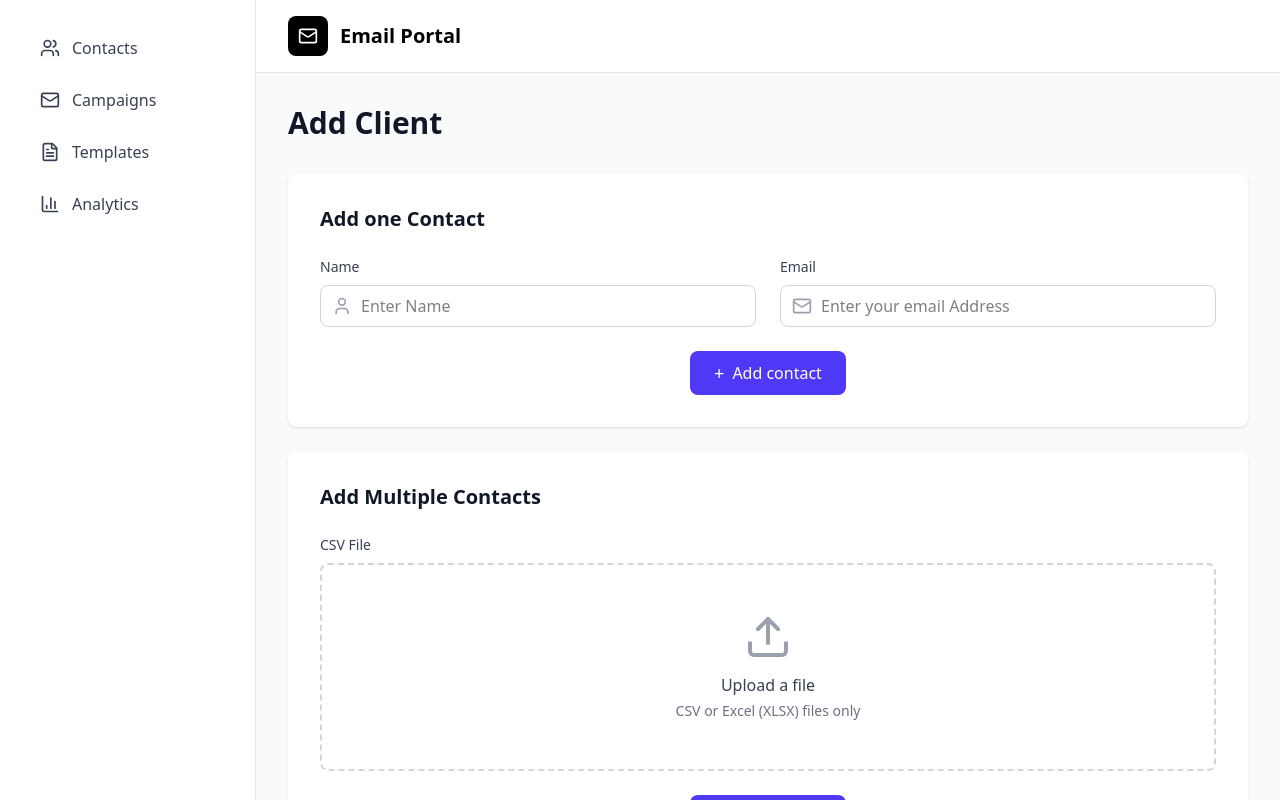
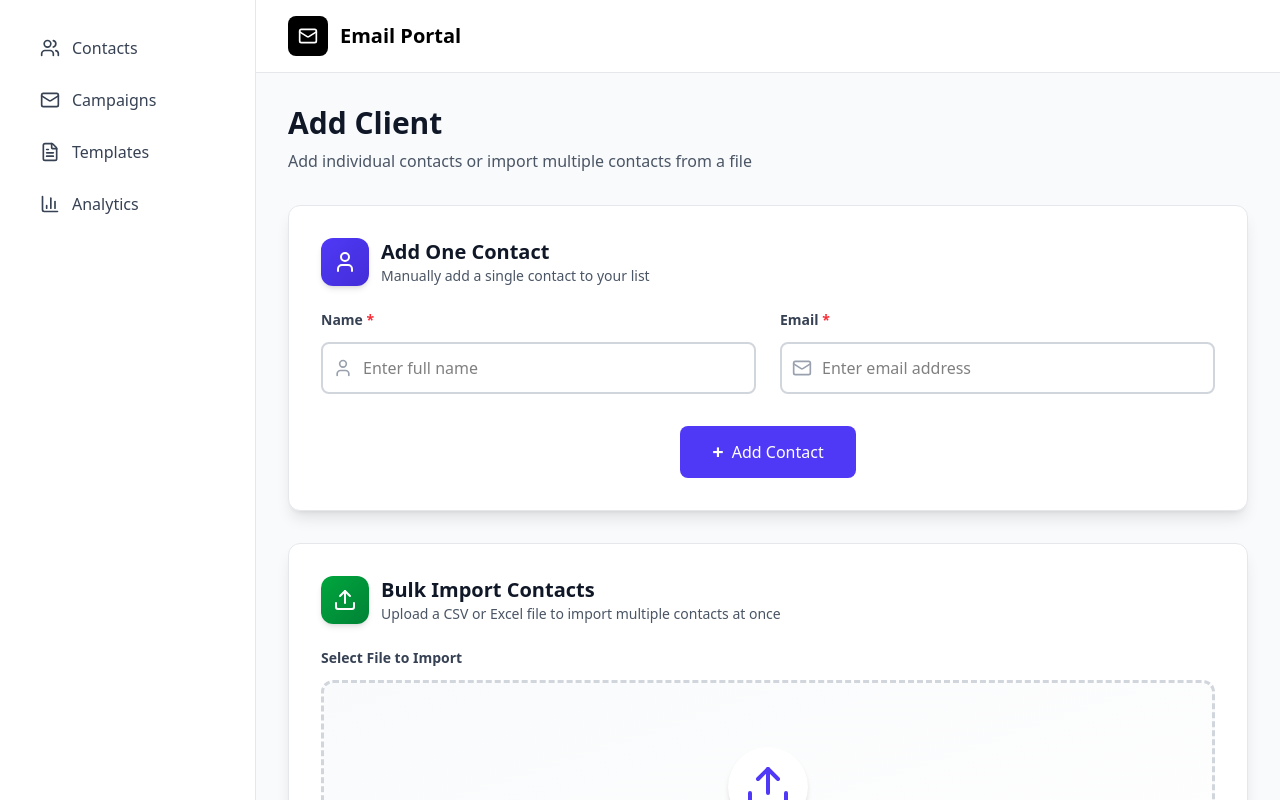
Before and after one commit to Slesha-Rawal/Email-Marketing-System, a React app in the folder frontend/: page /add-contact in a window 1280 px wide. Built offline with nearby package versions, Linux system fonts and the light colour scheme; the HTML template or start-up script is replaced by a standard one.

Commit message:
update the funtionality of bulk import

```diff
--- a/frontend/src/pages/AddContact.jsx
+++ b/frontend/src/pages/AddContact.jsx
@@ -57,7 +57,7 @@ const AddContact = () => {
           headers: {
             "Content-Type": "multipart/form-data",
           },
-            }
+        },
       );
 
       alert(response.data.message);
@@ -77,43 +77,60 @@ const AddContact = () => {
         <Header />
 
         <div className="flex-1 overflow-auto p-8">
-            <h1 className="text-3xl font-bold text-gray-900 mb-8">Add Client</h1>
+          <div className="mb-8">
+            <h1 className="text-3xl font-bold text-gray-900 mb-2">
+              Add Client
+            </h1>
+            <p className="text-gray-600">
+              Add individual contacts or import multiple contacts from a file
+            </p>
+          </div>
 
           {/* Add One Contact Section */}
-            <div className="bg-white rounded-lg shadow-sm p-8 mb-6">
-                <h2 className="text-xl font-bold text-gray-900 mb-6">
-                Add one Contact
+          <div className="bg-white rounded-xl shadow-lg border border-gray-200 p-8 mb-8 transition-all duration-200 hover:shadow-xl">
+            <div className="flex items-center gap-3 mb-6">
+              <div className="bg-gradient-to-br from-indigo-600 to-indigo-700 text-white p-3 rounded-xl shadow-md">
+                <User size={24} />
+              </div>
+              <div>
+                <h2 className="text-xl font-bold text-gray-900">
+                  Add One Contact
                 </h2>
+                <p className="text-sm text-gray-600">
+                  Manually add a single contact to your list
+                </p>
+              </div>
+            </div>
 
-                <div className="grid grid-cols-2 gap-6 mb-6">
+            <div className="grid grid-cols-1 md:grid-cols-2 gap-6 mb-8">
               <div>
-                    <label className="block text-sm font-medium text-gray-700 mb-2">
-                    Name
+                <label className="block text-sm font-semibold text-gray-700 mb-3">
+                  Name <span className="text-red-500">*</span>
                 </label>
                 <div className="relative">
                   <User className="absolute left-3 top-1/2 -translate-y-1/2 w-5 h-5 text-gray-400" />
                   <input
                     type="text"
-                        placeholder="Enter Name"
+                    placeholder="Enter full name"
                     value={name}
                     onChange={(e) => setName(e.target.value)}
-                        className="w-full pl-10 pr-4 py-2 border border-gray-300 rounded-lg focus:outline-none focus:ring-2 focus:ring-indigo-500"
+                    className="w-full pl-10 pr-4 py-3 border-2 border-gray-300 rounded-lg focus:outline-none focus:ring-2 focus:ring-indigo-500 focus:border-indigo-500 transition-all duration-200 hover:border-gray-400"
                   />
                 </div>
               </div>
 
               <div>
-                    <label className="block text-sm font-medium text-gray-700 mb-2">
-                    Email
+                <label className="block text-sm font-semibold text-gray-700 mb-3">
+                  Email <span className="text-red-500">*</span>
                 </label>
                 <div className="relative">
                   <Mail className="absolute left-3 top-1/2 -translate-y-1/2 w-5 h-5 text-gray-400" />
                   <input
                     type="email"
-                        placeholder="Enter your email Address"
+                    placeholder="Enter email address"
                     value={email}
                     onChange={(e) => setEmail(e.target.value)}
-                        className="w-full pl-10 pr-4 py-2 border border-gray-300 rounded-lg focus:outline-none focus:ring-2 focus:ring-indigo-500"
+                    className="w-full pl-10 pr-4 py-3 border-2 border-gray-300 rounded-lg focus:outline-none focus:ring-2 focus:ring-indigo-500 focus:border-indigo-500 transition-all duration-200 hover:border-gray-400"
                   />
                 </div>
               </div>
@@ -122,26 +139,36 @@ const AddContact = () => {
             <div className="flex justify-center">
               <button
                 onClick={handleAddContact}
-                    className="flex items-center gap-2 bg-indigo-600 text-white px-6 py-2 rounded-lg hover:bg-indigo-700 font-medium"
+                className="flex items-center gap-2 bg-indigo-600 text-white px-8 py-3 rounded-lg hover:bg-indigo-700 hover:shadow-lg font-medium transition-all duration-200 active:scale-95"
               >
-                    <span className="text-lg">+</span>
-                    Add contact
+                <span className="text-xl font-bold">+</span>
+                Add Contact
               </button>
             </div>
           </div>
 
           {/* Add Multiple Contacts Section */}
-            <div className="bg-white rounded-lg shadow-sm p-8">
-                <h2 className="text-xl font-bold text-gray-900 mb-6">
-                Add Multiple Contacts
+          <div className="bg-white rounded-xl shadow-lg border border-gray-200 p-8 transition-all duration-200 hover:shadow-xl">
+            <div className="flex items-center gap-3 mb-6">
+              <div className="bg-gradient-to-br from-green-600 to-green-700 text-white p-3 rounded-xl shadow-md">
+                <Upload size={24} />
+              </div>
+              <div>
+                <h2 className="text-xl font-bold text-gray-900">
+                  Bulk Import Contacts
                 </h2>
+                <p className="text-sm text-gray-600">
+                  Upload a CSV or Excel file to import multiple contacts at once
+                </p>
+              </div>
+            </div>
 
             <div>
-                <label className="block text-sm font-medium text-gray-700 mb-2">
-                    CSV File
+              <label className="block text-sm font-semibold text-gray-700 mb-3">
+                Select File to Import
               </label>
 
-                <div className="border-2 border-dashed border-gray-300 rounded-lg p-12 text-center mb-6">
+              <div className="border-3 border-dashed border-gray-300 rounded-xl p-16 text-center mb-8 bg-gradient-to-br from-gray-50 to-white hover:border-indigo-400 hover:bg-indigo-50/30 transition-all duration-300 group">
                 <input
                   type="file"
                   accept=".csv,.xlsx,.xls"
@@ -151,30 +178,50 @@ const AddContact = () => {
                 />
                 <label htmlFor="file-upload" className="cursor-pointer">
                   <div className="flex flex-col items-center">
-                        <Upload className="w-12 h-12 text-gray-400 mb-3" />
-                        <p className="text-gray-700 font-medium mb-1">
-                        Upload a file
+                    <div className="bg-white p-4 rounded-full shadow-md mb-4 group-hover:shadow-lg transition-all duration-300">
+                      <Upload className="w-12 h-12 text-indigo-600 group-hover:scale-110 transition-transform duration-300" />
+                    </div>
+                    <p className="text-gray-900 font-semibold text-lg mb-2">
+                      Click to upload or drag and drop
                     </p>
-                        <p className="text-sm text-gray-500">
-                        CSV or Excel (XLSX) files only
+                    <p className="text-sm text-gray-500 mb-1">
+                      CSV or Excel (XLSX, XLS) files only
+                    </p>
+                    <p className="text-xs text-gray-400">
+                      Maximum file size: 10MB
                     </p>
                     {selectedFile && (
-                        <p className="text-sm text-indigo-600 mt-2">
-                            Selected: {selectedFile.name}
+                      <div className="mt-4 p-3 bg-indigo-50 border-2 border-indigo-200 rounded-lg inline-block">
+                        <p className="text-sm text-indigo-700 font-medium">
+                          ✓ Selected: {selectedFile.name}
                         </p>
+                        <p className="text-xs text-indigo-600 mt-1">
+                          {(selectedFile.size / 1024).toFixed(2)} KB
+                        </p>
+                      </div>
                     )}
                   </div>
                 </label>
               </div>
 
-                <div className="flex justify-center">
+              <div className="flex flex-col items-center gap-4">
                 <button
                   onClick={handleUpload}
-                    className="flex items-center gap-2 bg-indigo-600 text-white px-6 py-2 rounded-lg hover:bg-indigo-700 font-medium"
+                  className="flex items-center gap-2 bg-green-600 text-white px-8 py-3 rounded-lg hover:bg-green-700 hover:shadow-lg font-medium transition-all duration-200 active:scale-95"
                 >
-                    <Upload className="w-4 h-4" />
-                    Upload File
+                  <Upload className="w-5 h-5" />
+                  Import Contacts
                 </button>
+                <p className="text-xs text-gray-500 text-center">
+                  Make sure your file has columns:{" "}
+                  <code className="px-2 py-1 bg-gray-100 rounded font-mono text-gray-700">
+                    name
+                  </code>
+                  ,{" "}
+                  <code className="px-2 py-1 bg-gray-100 rounded font-mono text-gray-700">
+                    email
+                  </code>
+                </p>
               </div>
             </div>
           </div>
```
Lines whose indentation alone changed are shown as unchanged.
